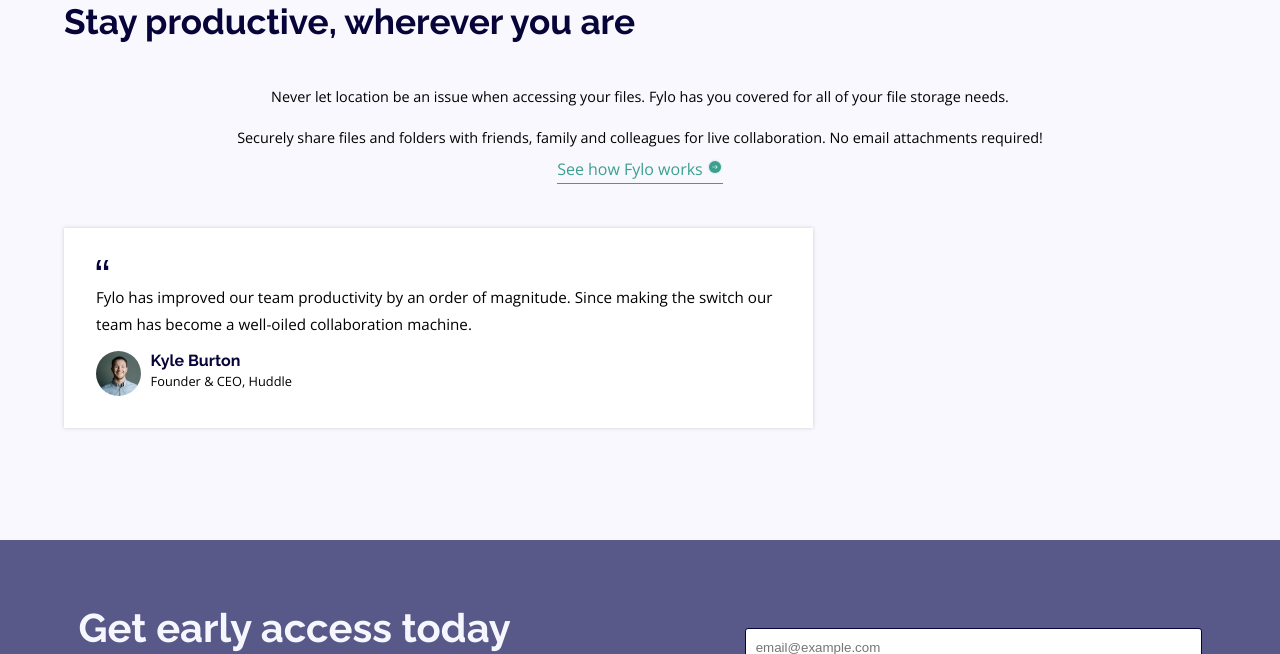
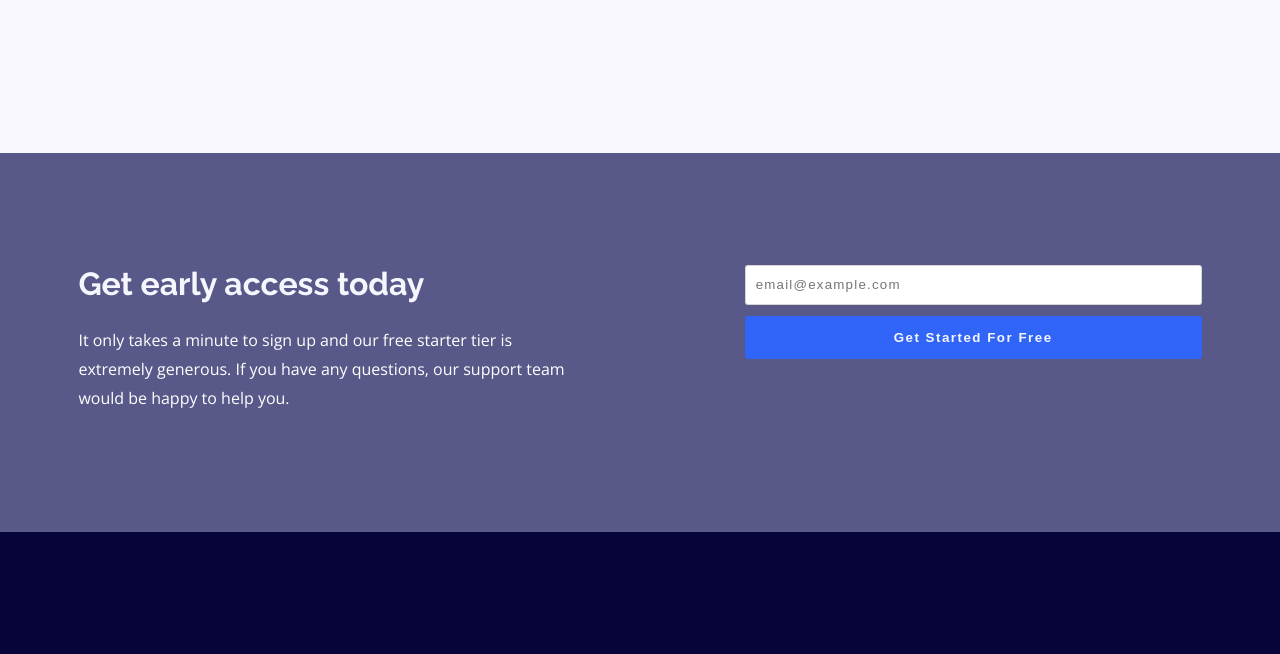
Before and after one commit to webbymaestro/Frontend-Mentor-Fylo-landing-page, a plain HTML site: page index.html in a window 1280 px wide. Shown: the part 1610-2264 px from the top of the page. Drawn offline with nearby package versions, Linux system fonts and the light colour scheme.

Commit message:
Update main.css

```diff
--- a/css/main.css
+++ b/css/main.css
@@ -32,8 +32,9 @@ h6 {
 }
 
 p {
-    font-size: 0.9em;
+    font-size: 1em;
     line-height: 1.8;
+    color: var(--primary-1);
 }
 
 a {
@@ -49,6 +50,10 @@ ul {
     margin: 0;
     padding: 0;
     list-style: none;
+}
+
+input {
+    letter-spacing: 1.2px;
 }
 
 .container {
@@ -104,18 +109,23 @@ nav a:focus {
     background: var(--accent-1);
     color: var(--neutral-1);
     text-align: center;
-    letter-spacing: 0.2em;
     width: 100% ;
     border-radius: 3px;
 }
 
 .btn-1 {
+    display: flex;
+    align-items: center;
     cursor: pointer;
-    margin-top: 2em;
+    margin-top: 1em;
     color: var(--accent-2);
     text-decoration: none;
-    padding-bottom: 0.2em;
-    border-bottom: var(--accent-2) 1.5px solid;
+    padding-bottom: 0.15em;
+}
+
+.btn-1 img {
+    margin-left: .5rem;
+    padding-top: .1em;
 }
 
 /* Content/Left(Desktop) Section */
@@ -146,6 +156,7 @@ nav a:focus {
 .hero-title {
     font-weight: 700;
     padding-top: 1.5em;
+    line-height: 1.6;
 }
 
 .hero-text {
@@ -163,7 +174,8 @@ nav a:focus {
 }
 
 .sect-heading {
-    font-size: 1.05em;
+    font-size: 1.2em;
+    font-weight: 700;
     padding-top: 2em;
     padding-bottom: 1em;
 }
@@ -177,9 +189,18 @@ nav a:focus {
     width: 100%;
     height: 2.5rem;
     margin-bottom: 0.7rem;
-    border: 1px solid var(--primary-1);
+    border: 1px solid rgba(63, 45, 45, 0.2);
     border-radius: 3px;
     padding: 0 10px;
+}
+
+.button-arrow {
+    display: flex;
+    flex-direction: row;
+    padding-bottom:.5em;
+    border-bottom: var(--accent-2) 1.5px solid;
+    align-items: center;
+    justify-items: center;
 }
 
 /* Testimonial Quote */
@@ -320,14 +341,15 @@ footer {
         grid-row: 1/2;
     }
 
+
     /* Header and Navigation */
 
     header {
-        margin-top: 4em;
+        margin-top: 5em;
     }
 
     .logo {
-        width: 150px;
+        width: 200px;
     }
 
     nav li {
@@ -341,6 +363,9 @@ footer {
         display: grid;
         grid-template-columns: repeat(2, 1fr);
         grid-gap: 3rem;
+        padding: 3em 0 2em;
+        align-content: flex-start;
+        justify-content: flex-start;
     }
 
     .access-content {
@@ -349,32 +374,48 @@ footer {
     }
 
     .access-content h3 {
-        font-size: 2.5em;
+        font-size: 2em;
+    }
+
+    .access-section p {
+        font-size: 1rem;
+        padding-right: 3rem;
     }
 
     .access-form {
-       align-self: auto;
+       align-self: flex-start;
        justify-self: flex-end;
+    }
+
+    .access-content .btn {
+        font-size: 2.5em;
+        width: auto;
     }
 
     /* Main */
 
     .main-content {
         display: grid;
-        grid-template-columns: repeat(2,1fr);
+        grid-template-columns: 55% 45%;
         grid-gap: 3em;
+        padding: 5em 0;
     }
 
 
     .hero-title {
-        font-size: 2.3em;
+        font-size: 2.35em;
     }
 
     .hero-form {
-        width: 100%;
+        width: 85%;
         display: flex;
         flex-direction: row;
         gap: 0.5em;
+        align-self: flex-start;
+    }
+
+    input {
+        letter-spacing: 1.2px;
     }
 
     .main .text-input {
@@ -390,26 +431,40 @@ footer {
 
     .main p {
         font-size: 1em;
+        padding: 1.5em 5em 1.5em 0;
     }
 
     /* Sect 2 */
 
     .sect-2 {
-        padding: 8em 0 4em;
+        padding: 9em 0 2em;
         margin: 0
     }
 
+    .sect-content {
+        display: grid;
+        grid-template-columns: 55% 45%;
+        grid-gap: 3em;
+        padding: 5em 0;
+    }
+
     .sect-heading {
-        font-size: 2.2em;
+        font-weight: 700;
+        font-size: 2.35em;
         text-align: left;
         margin-bottom: 1em;
         padding: 0;
         align-self: flex-start;
     }
 
-    .btn-1 {
+    .sect-2-text {
+        padding-right: 6em;
+    }
+
+    .button-arrow{
         align-self: flex-start;
     }
+
 
     /* Footer */
 
@@ -417,17 +472,21 @@ footer {
         display: grid;
         grid-template-columns: repeat(4, 1fr);
         width: 90%;
+        padding: 4em 0 1em;
     }
 
     .footer-col-2 {
-        padding-top: 2em;
+        padding-top: 3.1em;
+    }
+
+    .footer-logo {
+        width: 10em;
     }
 
     .social-list {
         margin-top: 2em;
         justify-content: left;
     }
-
 
     /* Testimonial Quote */
 
@@ -439,20 +498,33 @@ footer {
     }
 
     .quote h4 {
-        font-size: 1em;
+        font-size: 0.8em;
         text-align: left;
+        letter-spacing: 1.3px;
     }
 
     .quote-text {
-        font-size: 0.95em;
+        font-size: 0.8em;
+        letter-spacing: 1.3px;
+    }
+
+    .quote-info {
+        align-items: center;
+        padding-top: 1em;
     }
 
     .position {
-        font-size: 0.8em;
+        font-size: 0.6em;
+        letter-spacing: 1.3px;
     }
 
     .quote-info img {
-        width: 45px;
+        width: 30px;
     }
 
 }
+
+
+.btn {
+    letter-spacing: 1.5px;
+}
```
